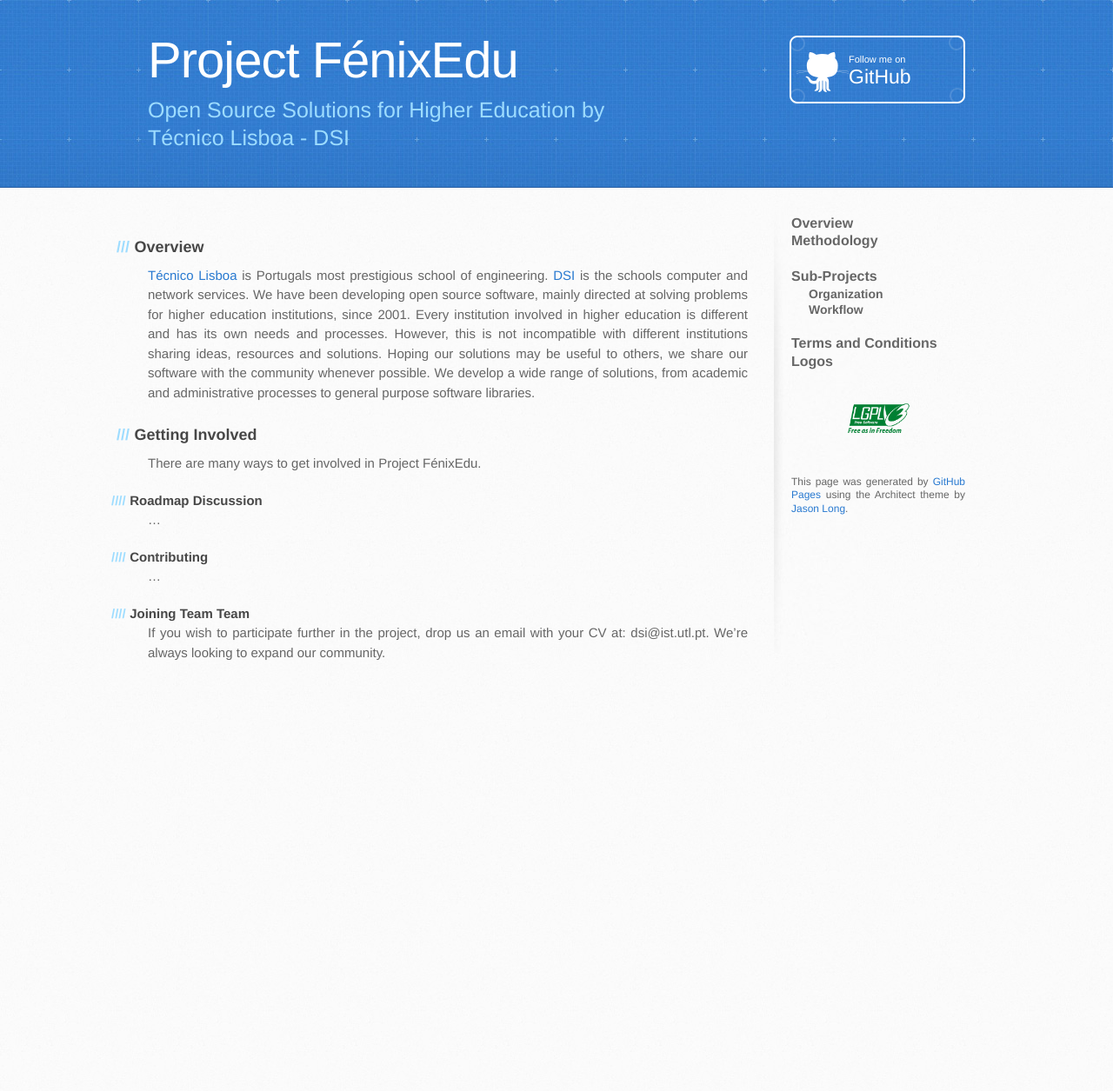
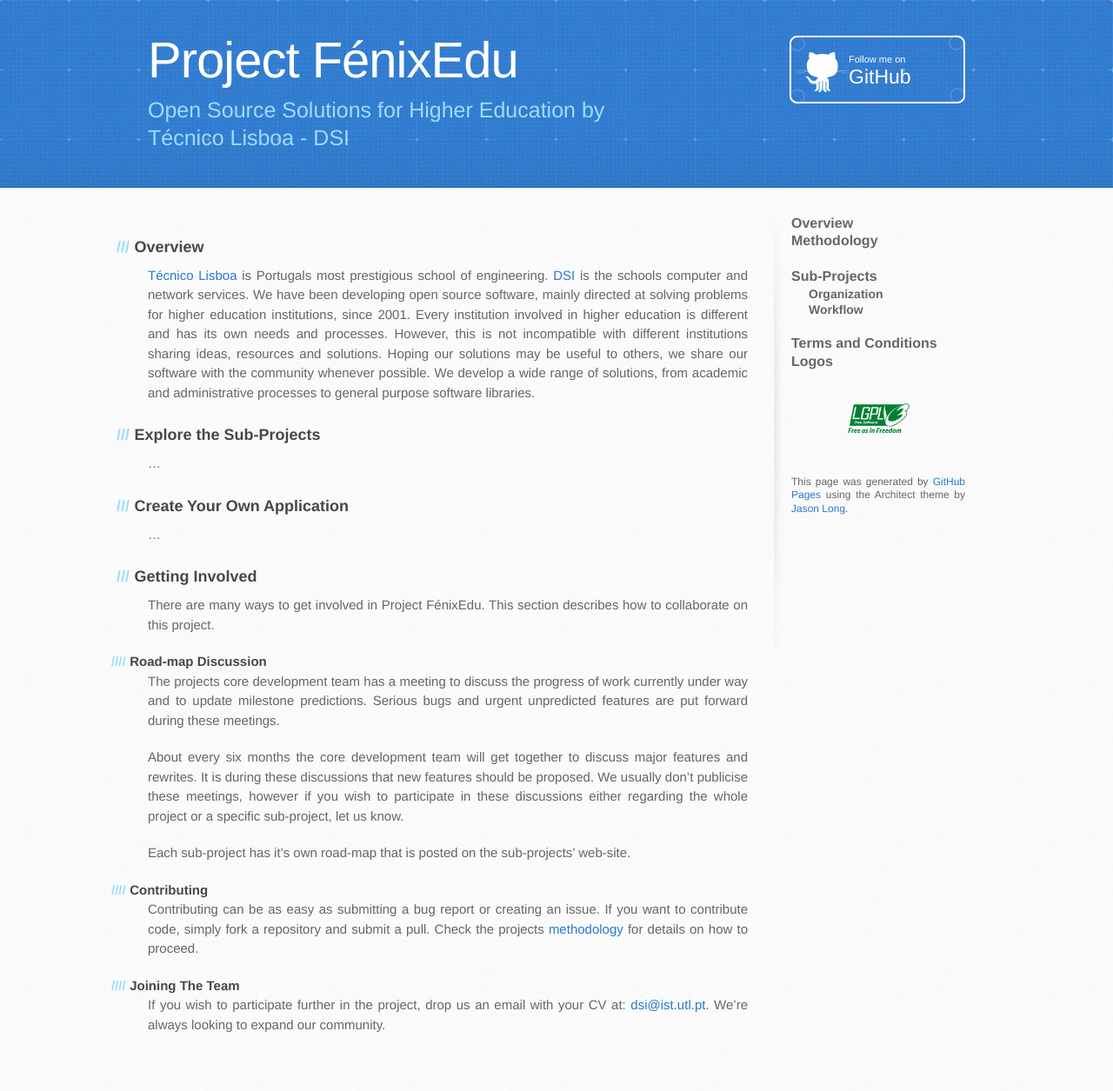
Before and after one commit to FenixEdu/fenixedu.github.io, a Jekyll site: the page built from index.md, in a window 1280 px wide. Shown: the whole page at 87% size. Built offline with Jekyll 4.4.1, drawn with Linux system fonts in a browser that asks for light colours; before the commit the page ends 900 px from its top, so only the background shows below that.

Commit message:
Completed getting involved info. Seeded two new items on main page.

```diff
--- a/index.md
+++ b/index.md
@@ -16,26 +16,54 @@ from academic and administrative processes to general purpose software
 libraries.
 
 
-### Getting Involved
-
-There are many ways to get involved in Project FénixEdu.
-
-
-#### Roadmap Discussion
+### Explore the Sub-Projects
 
 ...
 
 
-#### Contributing
+### Create Your Own Application
 
 ...
 
 
-#### Joining Team Team
+### Getting Involved
 
-If you wish to participate further in the project, drop us an email with your CV at: dsi@ist.utl.pt. We're always looking to expand our community.
+There are many ways to get involved in Project FénixEdu. This section describes
+how to collaborate on this project.
+
+
+#### Road-map Discussion
+
+The projects core development team has a meeting to discuss the progress of
+work currently under way and to update milestone predictions. Serious bugs and
+urgent unpredicted features are put forward during these meetings.
+
+About every six months the core development team will get together to discuss
+major features and rewrites. It is during these discussions that new features
+should be proposed. We usually don't publicise these meetings, however if you
+wish to participate in these discussions either regarding the whole project or
+a specific sub-project, let us know.
+
+Each sub-project has it's own road-map that is posted on the sub-projects'
+web-site.
+
+
+#### Contributing
+
+Contributing can be as easy as submitting a bug report or creating an issue. If
+you want to contribute code, simply fork a repository and submit a pull. Check
+the projects [methodology][methodology] for details on how to proceed.
+
+
+#### Joining The Team
+
+If you wish to participate further in the project, drop us an email with your
+CV at: [dsi@ist.utl.pt][dsi@ist.utl.pt]. We're always looking to expand our
+community.
 
 
 
 [Técnico Lisboa]: http://www.ist.utl.pt/
 [DSI]: http://dsi.ist.utl.pt/
+[methodology]: methodology.html
+[dsi@ist.utl.pt]: mailto:dsi@ist.utl.pt
```
